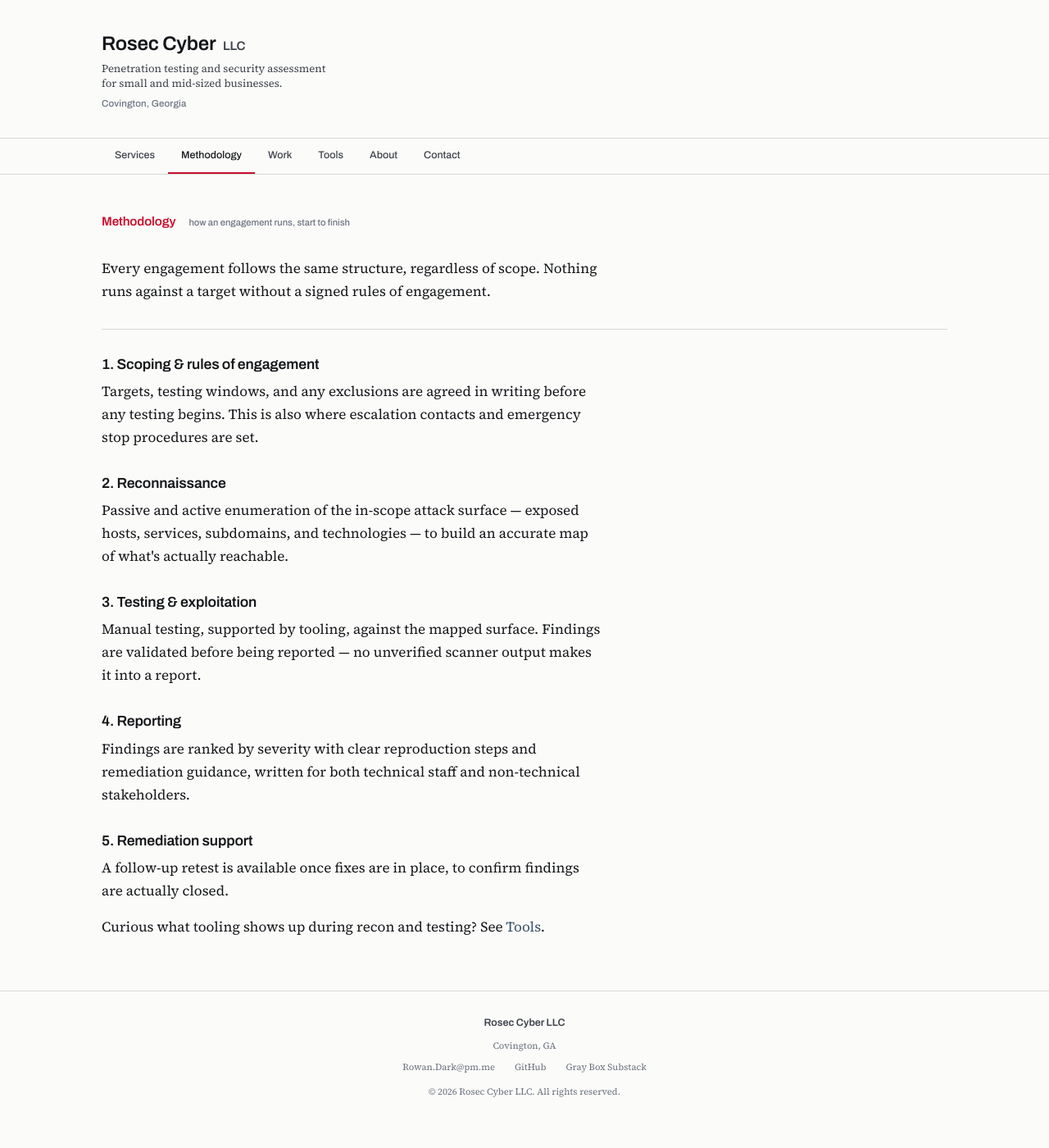
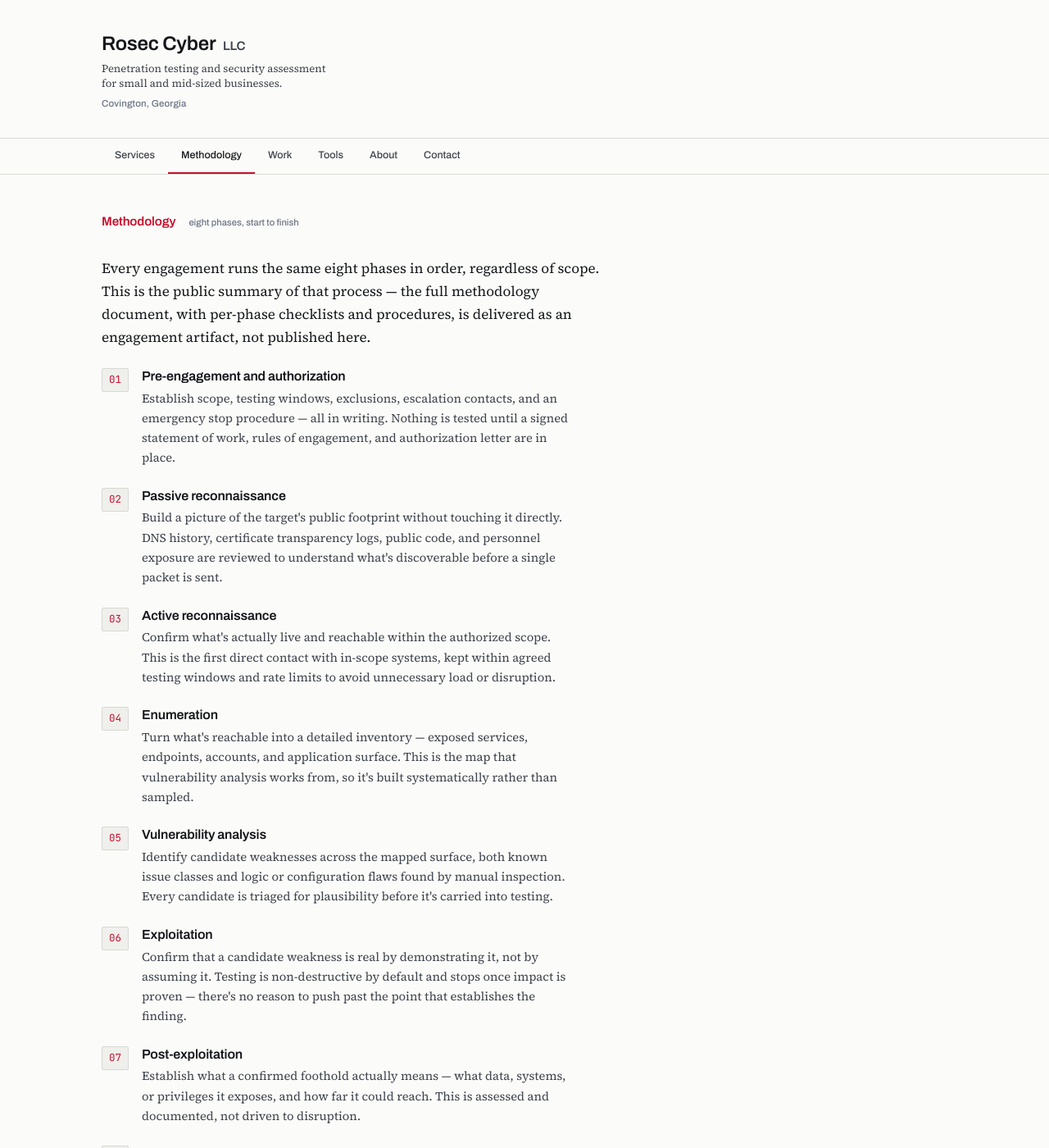
Before and after one commit to RowanDark/RowanDark.github.io, a Jekyll site: the page built from methodology.html, in a window 1280 px wide and 1400 px high. Shown: the whole window at 82% size. Built offline with Jekyll 4.4.1, drawn with Linux system fonts in a browser that asks for light colours; some of the changed text lies outside the part shown.

Commit message:
Expand methodology page to eight-phase sequence
Replace the four-phase summary with the full eight-phase Rosec
methodology (pre-engagement through reporting) rendered as an ordered
list, and add sections on standards alignment, scoring discipline,
safety, and finding identifiers.

Co-Authored-By: Claude Sonnet 5 <noreply@anthropic.com>
Claude-Session: https://claude.ai/code/session_0177uddnPmiisY3sNGeuuPRM

```diff
--- a/methodology.html
+++ b/methodology.html
@@ -7,48 +7,174 @@ permalink: /methodology/
     <section class="section" id="methodology">
       <div class="section-header">
         <h1 class="section-title">Methodology</h1>
-        <span class="section-desc">how an engagement runs, start to finish</span>
+        <span class="section-desc">eight phases, start to finish</span>
       </div>
 
       <p>
-        Every engagement follows the same structure, regardless of scope.
-        Nothing runs against a target without a signed rules of engagement.
+        Every engagement runs the same eight phases in order, regardless of
+        scope. This is the public summary of that process — the full
+        methodology document, with per-phase checklists and procedures, is
+        delivered as an engagement artifact, not published here.
       </p>
+
+      <ol class="steps">
+        <li class="step-item">
+          <span class="step-marker">01</span>
+          <div>
+            <h3>Pre-engagement and authorization</h3>
+            <p>
+              Establish scope, testing windows, exclusions, escalation
+              contacts, and an emergency stop procedure — all in writing.
+              Nothing is tested until a signed statement of work, rules of
+              engagement, and authorization letter are in place.
+            </p>
+          </div>
+        </li>
+        <li class="step-item">
+          <span class="step-marker">02</span>
+          <div>
+            <h3>Passive reconnaissance</h3>
+            <p>
+              Build a picture of the target's public footprint without
+              touching it directly. DNS history, certificate transparency
+              logs, public code, and personnel exposure are reviewed to
+              understand what's discoverable before a single packet is sent.
+            </p>
+          </div>
+        </li>
+        <li class="step-item">
+          <span class="step-marker">03</span>
+          <div>
+            <h3>Active reconnaissance</h3>
+            <p>
+              Confirm what's actually live and reachable within the
+              authorized scope. This is the first direct contact with
+              in-scope systems, kept within agreed testing windows and rate
+              limits to avoid unnecessary load or disruption.
+            </p>
+          </div>
+        </li>
+        <li class="step-item">
+          <span class="step-marker">04</span>
+          <div>
+            <h3>Enumeration</h3>
+            <p>
+              Turn what's reachable into a detailed inventory — exposed
+              services, endpoints, accounts, and application surface.
+              This is the map that vulnerability analysis works from, so it's
+              built systematically rather than sampled.
+            </p>
+          </div>
+        </li>
+        <li class="step-item">
+          <span class="step-marker">05</span>
+          <div>
+            <h3>Vulnerability analysis</h3>
+            <p>
+              Identify candidate weaknesses across the mapped surface, both
+              known issue classes and logic or configuration flaws found by
+              manual inspection. Every candidate is triaged for plausibility
+              before it's carried into testing.
+            </p>
+          </div>
+        </li>
+        <li class="step-item">
+          <span class="step-marker">06</span>
+          <div>
+            <h3>Exploitation</h3>
+            <p>
+              Confirm that a candidate weakness is real by demonstrating it,
+              not by assuming it. Testing is non-destructive by default and
+              stops once impact is proven — there's no reason to push past
+              the point that establishes the finding.
+            </p>
+          </div>
+        </li>
+        <li class="step-item">
+          <span class="step-marker">07</span>
+          <div>
+            <h3>Post-exploitation</h3>
+            <p>
+              Establish what a confirmed foothold actually means — what
+              data, systems, or privileges it exposes, and how far it could
+              reach. This is assessed and documented, not driven to
+              disruption.
+            </p>
+          </div>
+        </li>
+        <li class="step-item">
+          <span class="step-marker">08</span>
+          <div>
+            <h3>Reporting</h3>
+            <p>
+              Deliver findings a technical team can reproduce and a
+              non-technical stakeholder can act on — reproduction steps,
+              evidence, a severity score, and remediation guidance for each,
+              plus an executive summary of overall risk.
+            </p>
+          </div>
+        </li>
+      </ol>
 
       <div class="rule"></div>
 
-      <h2>1. Scoping &amp; rules of engagement</h2>
+      <div class="section-header">
+        <h2 class="section-title">Standards alignment</h2>
+        <span class="section-desc">what each contributes</span>
+      </div>
+
+      <dl class="standards-list">
+        <div>
+          <dt>PTES</dt>
+          <dd>Penetration Testing Execution Standard — the phase structure above is built on it, from pre-engagement through reporting.</dd>
+        </div>
+        <div>
+          <dt>OWASP WSTG v4.2</dt>
+          <dd>Web Security Testing Guide — the coverage checklist for web application engagements, so nothing gets skipped by accident.</dd>
+        </div>
+        <div>
+          <dt>NIST SP 800-115</dt>
+          <dd>Technical Guide to Information Security Testing and Assessment — grounds the network and infrastructure testing approach.</dd>
+        </div>
+        <div>
+          <dt>CVSS v3.1</dt>
+          <dd>Common Vulnerability Scoring System — the scale every finding is scored against, so severity means the same thing report to report.</dd>
+        </div>
+      </dl>
+
+      <div class="rule"></div>
+
+      <h2>Scoring discipline</h2>
       <p>
-        Targets, testing windows, and any exclusions are agreed in writing
-        before any testing begins. This is also where escalation contacts
-        and emergency stop procedures are set.
+        Findings are scored on demonstrated, verified impact against your
+        environment — not on a scanner's default rating and not on how
+        serious an issue could theoretically be in someone else's. Rosec
+        does not inflate severity to make a report look more valuable; a
+        low finding is reported as a low finding.
       </p>
 
-      <h2>2. Reconnaissance</h2>
+      <h2>Safety</h2>
+      <div class="callout">
+        <p>
+          Testing is non-destructive by default. Anything destructive — a
+          test that could crash a service, corrupt data, or cause an
+          outage — requires explicit written authorization before it's
+          attempted, separate from the general scope agreement.
+        </p>
+        <p>
+          If real personal data is exposed at any point during testing,
+          testing halts immediately and you're notified right away — that
+          notification isn't held for the final report.
+        </p>
+      </div>
+
+      <h2>Finding identifiers</h2>
       <p>
-        Passive and active enumeration of the in-scope attack surface —
-        exposed hosts, services, subdomains, and technologies — to build an
-        accurate map of what's actually reachable.
-      </p>
-
-      <h2>3. Testing &amp; exploitation</h2>
-      <p>
-        Manual testing, supported by tooling, against the mapped surface.
-        Findings are validated before being reported — no unverified
-        scanner output makes it into a report.
-      </p>
-
-      <h2>4. Reporting</h2>
-      <p>
-        Findings are ranked by severity with clear reproduction steps and
-        remediation guidance, written for both technical staff and
-        non-technical stakeholders.
-      </p>
-
-      <h2>5. Remediation support</h2>
-      <p>
-        A follow-up retest is available once fixes are in place, to confirm
-        findings are actually closed.
+        Every finding is assigned an identifier in the form
+        <span class="finding-id">ROSEC-2026-014</span> at initial report and
+        keeps that identifier through remediation and retest. It's how a
+        finding stays traceable from the day it's reported to the day it's
+        confirmed closed.
       </p>
 
       <p>
```
